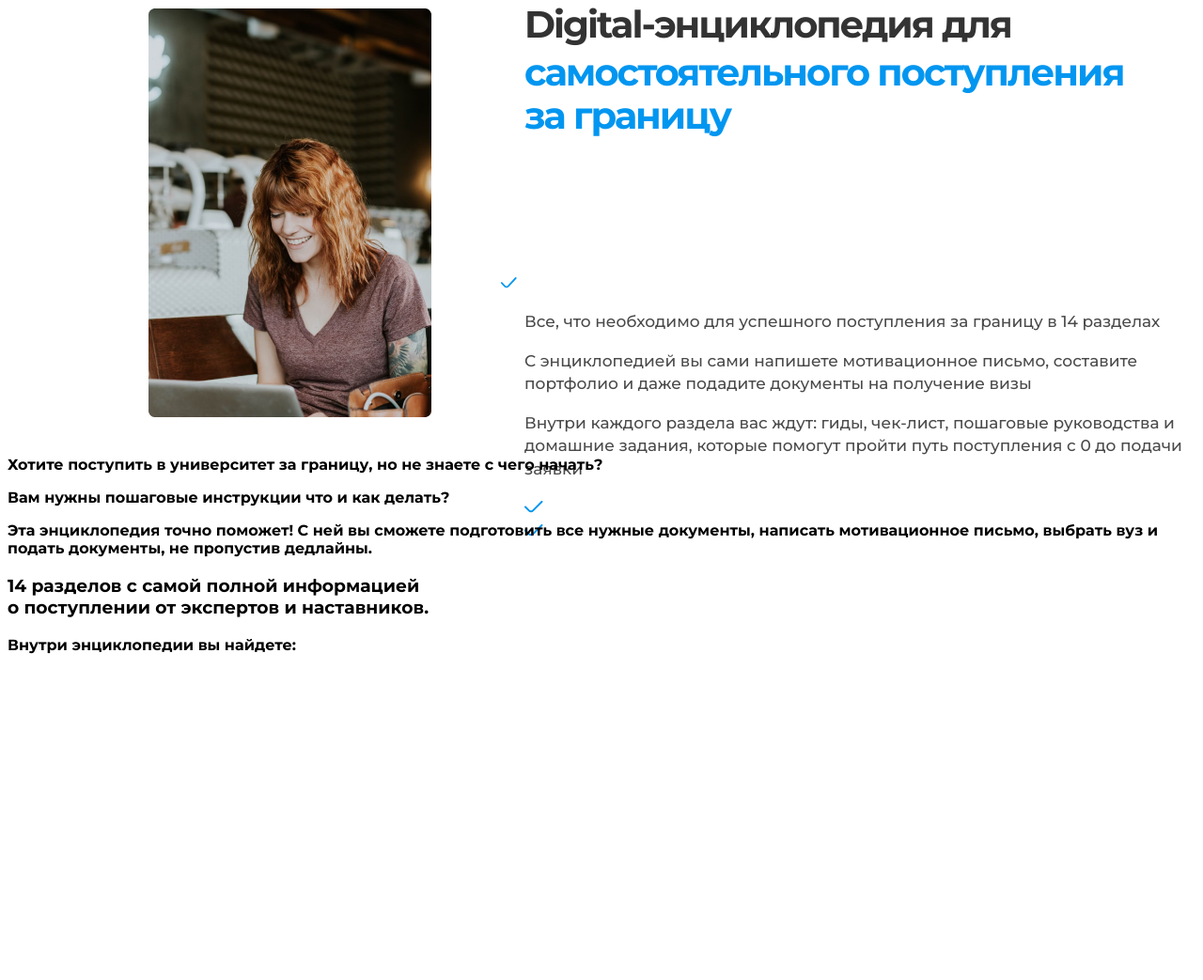
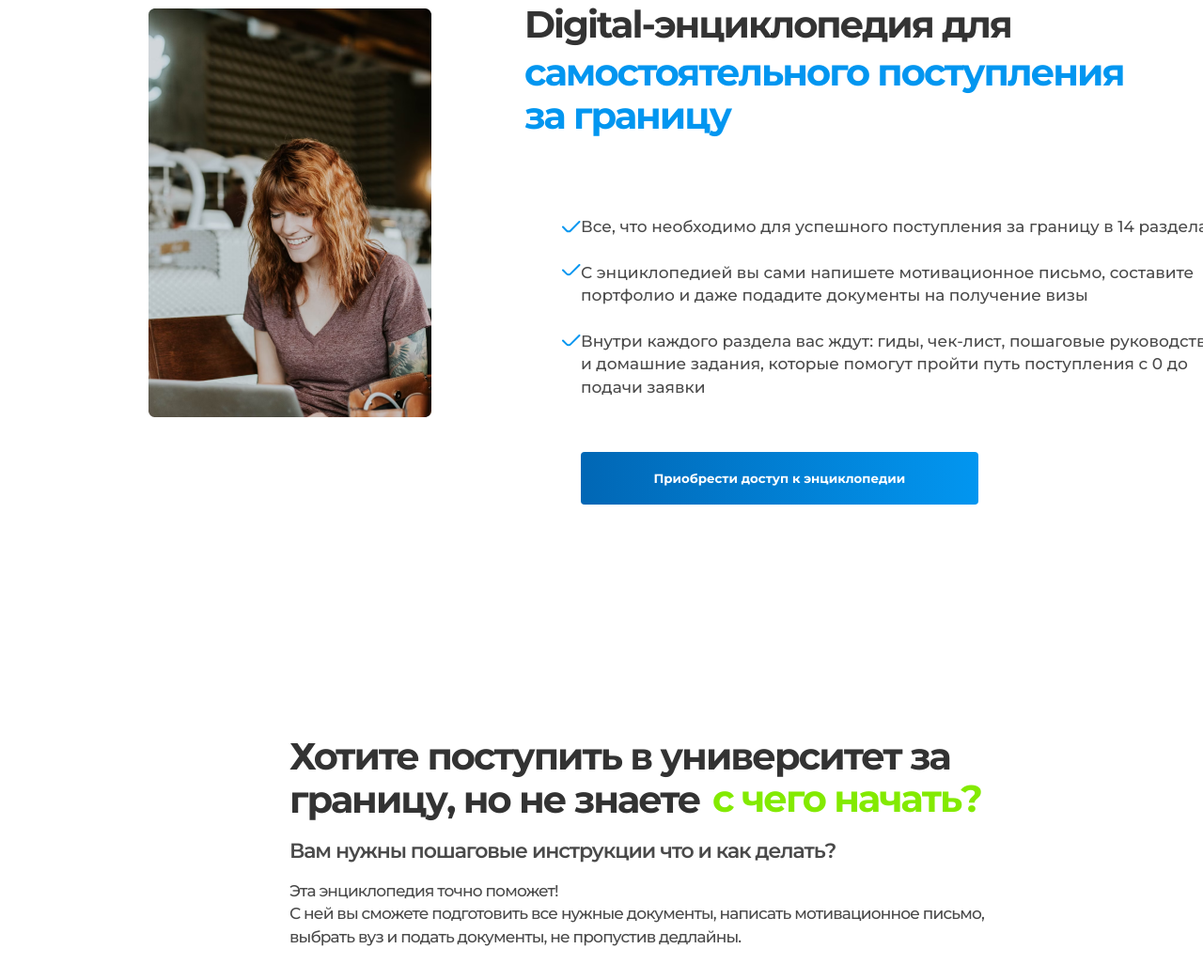
Before and after one commit to D1ORdev/study, a plain HTML site: page index.html in a window 1280 px wide. Shown: the part 1032-2075 px from the top of the page at 94% size. Before the commit the page ends 1744 px from the top, so only its background shows below. Drawn offline with Linux system fonts and the light colour scheme.

Commit message:
section done

```diff
--- a/index.html
+++ b/index.html
@@ -55,7 +55,7 @@
 
           <div class="introtexts" style="width: 750px;
           height: 190px;
-          margin-top: -80px;
+          margin-top: -180px;
           margin-left: 550px;
           font-family: Montserrat;
           font-size: 17px;
@@ -64,60 +64,108 @@
           letter-spacing: -0.05sm;
           text-align: left;
           color: #4A4A4A;">
-          <div class="mark1">
-            <img src="/assets/icons/mark1.svg" alt="Mark"
-            style="width: 17.46px;
-            height: 11.5px;
-            margin-top: 150px;
-            margin-left: -25px;">
+
+        <div class="allmarks" style="display: block;
+ width: 625px;
+ height: 190px;
+        ">
+          <div class="mark1" style="display: flex;
+            width: 700px;
+             margin-top: 200px;
+             margin-left: 40px;">
+            <img src="/assets/icons/mark1.svg" alt="Mark">
+            <p>Все, что необходимо для успешного поступления за границу в 14 разделах</p>
           </div>
+          <div class="mark2"
+          style="display: flex;
+            width: 700px;
+             margin-top: -10px;
+             margin-left: 40px;">
+            <img src="/assets/icons/mark2.svg" alt="Mark" style="margin-top:-30px"
+           >
+            <p>С энциклопедией вы сами напишете мотивационное письмо, составите портфолио и даже подадите документы на получение визы</p>
+          </div>
+          <div class="mark3"
+          style="display: flex;
+            width: 700px;
+             margin-top: -10px;
+             margin-left: 40px;">
+            <img src="/assets/icons/mark3.svg" alt="Mark" style="margin-top:-50px">
+            <p>Внутри каждого раздела вас ждут: гиды, чек-лист, пошаговые руководства и домашние задания, которые помогут пройти путь поступления с 0 до подачи заявки</p>
+          </div>
+          <button style="width:422.73px;
+          height:55.64px;
+          margin-top: 40px;
+          margin-left: 60px;
+          padding: 15.82px 35.36px 15.82px 35.36px;
+          gap: 9.31px;
+          border-radius: 4px;
+          font-family: Montserrat;
+          font-weight: 700;
+          color: #FFFFFF;
+          border-style: hidden;
+          background: linear-gradient(90deg, #0167B5 0%, #0296F0 100%);">
+            Приобрести доступ к энциклопедии
+          </button>
 
-            <div class="textitem1"> <p>Все, что необходимо для успешного поступления
-              за границу в 14 разделах</p>
-              <p>
-              С энциклопедией вы сами напишете мотивационное письмо, составите
-              портфолио и даже подадите документы на получение визы</p>
-              <p>
-              Внутри каждого раздела вас ждут: гиды, чек-лист, пошаговые
-              руководства и домашние задания, которые помогут пройти путь
-              поступления с 0 до подачи заявки</p>
-          </div>
-          <div class="mark2">
-          <img src="/assets/icons/mark2.svg" alt="Mark">
-          </div>
-          <div class="mark3">
-          <img src="/assets/icons/mark3.svg" alt="Mark">
-          </div>
+
         </div>
-        <section id="uchinchi"
-        style="margin-top: 150px;">
-          <div class="uptitle">
-            Хотите поступить в университет за границу, но не знаете с чего
-            начать?
+      </div>
+    </section>
+    <section id="keyingisi"
+    style="margin-top: 380px;
+    margin-left: 300px;">
 
-          </div>
+      <div class="alltext">
+        <h1 style="width: 745px;
+        height: 92px;
+        margin-top: 51px;
+        font-family: Montserrat;
+        font-size: 40px;
+        font-weight: 700;
+        line-height: 46px;
+        letter-spacing: -0.05em;
+        text-align: left;
+        color: #333333;">
+        Хотите поступить в университет за <br> границу, но не знаете</h1>
+        <h1 style="width: 745px;
+        height: 92px;
+        margin-top: -80px;
+        margin-left: 450px;
+        font-family: Montserrat;
+        font-size: 40px;
+        font-weight: 700;
+        line-height: 46px;
+        letter-spacing: -0.05em;
+        text-align: left;
+        color:#83EA00">с чего начать?</h1>
+        <h2 style="width: 582px;
+        height: 25px;
+        margin-top: -60px;
+        font-family: Montserrat;
+        font-size: 22px;
+        font-weight: 600;
+        line-height: 25.3px;
+        letter-spacing: -0.05em;
+        text-align: left;
+        color: #4A4A4A;">
+        Вам нужны пошаговые инструкции что и как делать?</h2>
+        <p style="width: 800px;
+        height: 90px;
+        margin-top: 15px;
+        gap: 20px;
+        font-family: Montserrat;
+        font-size: 17px;
+        font-weight: 500;
+        line-height: 24.48px;
+        letter-spacing: -0.05em;
+        text-align: left;
+        color: #4A4A4A; ">
+        Эта энциклопедия точно поможет! <br>
+          С ней вы сможете подготовить все нужные документы, написать мотивационное письмо, <br> выбрать вуз и подать документы, не пропустив дедлайны.</p>
+      </div>
 
-          <div class="tekst1">
-            <p class="textitemis">Вам нужны пошаговые инструкции что и как
-              делать?</p>
-          </div>
 
-          <div class="tekst2">
-            <p class="textitemis">Эта энциклопедия точно поможет!
-              С ней вы сможете подготовить все нужные документы, написать
-              мотивационное письмо, выбрать вуз и подать документы, не пропустив
-              дедлайны.</p>
-          </div>
-
-          <div class="tekst3">
-            <h1>
-              14 разделов с самой полной информацией<br>о поступлении от
-              экспертов и наставников.
-            </h1>
-            <p class="textistlar">Внутри энциклопедии вы найдете:</p>
-          </div>
-        </section>
-      </div>
     </section>
   </body>
 </html>
```
